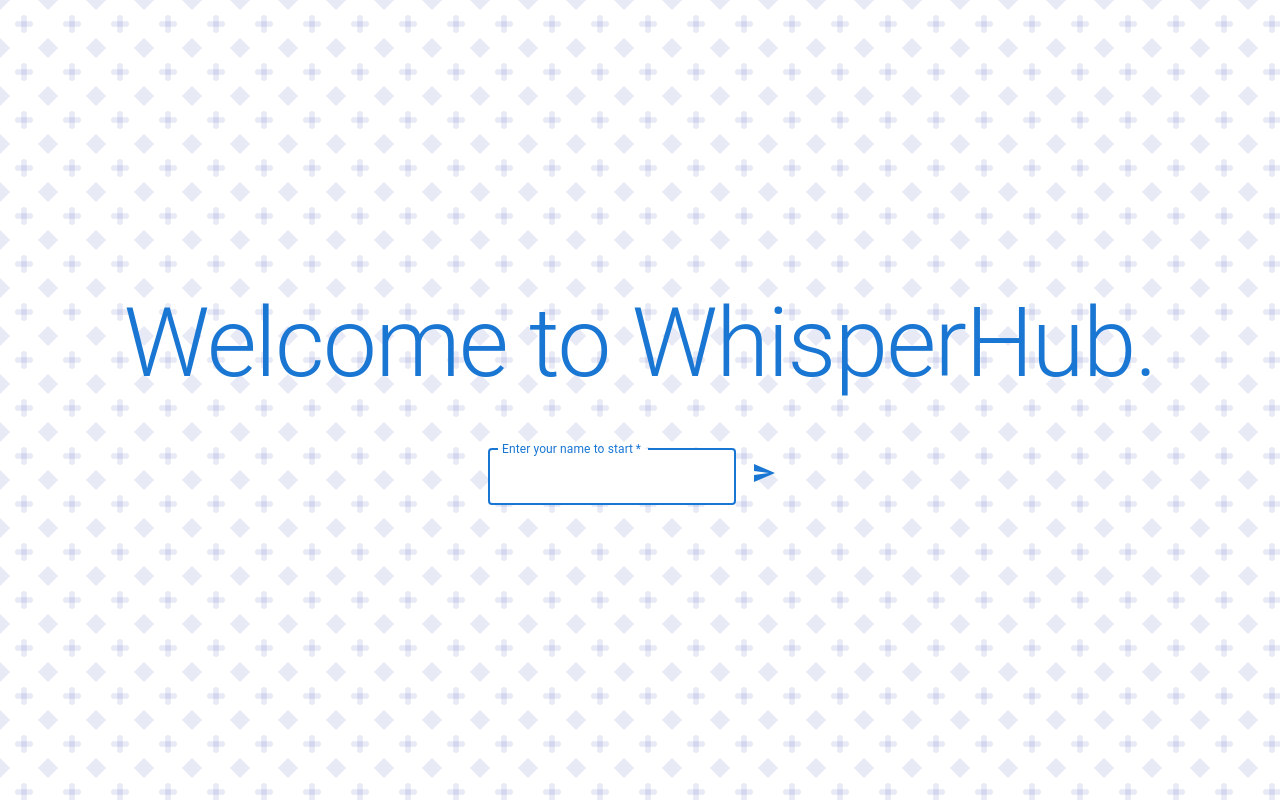
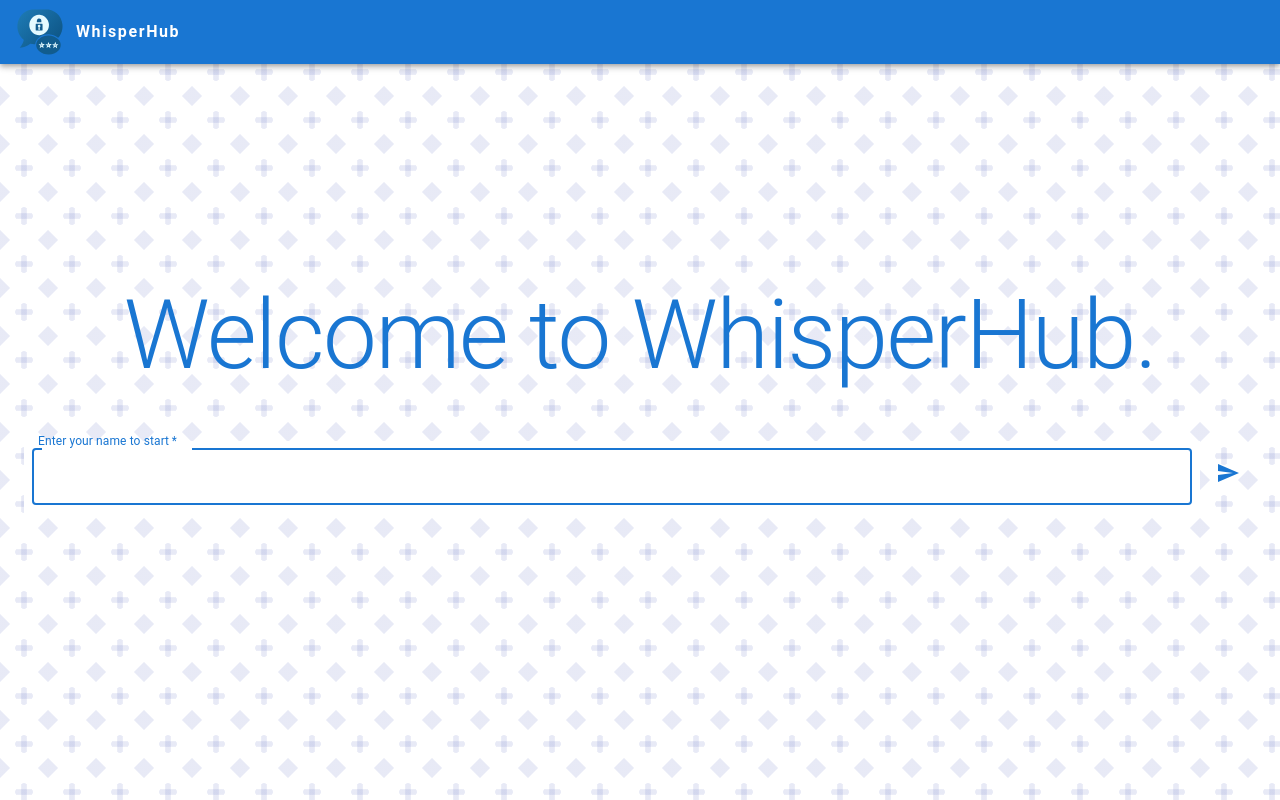
Before and after one commit to Kunal19880711/scalarchatterbox, a React (Vite) app in the folder client/: page / in a window 1280 px wide. Built offline with nearby package versions, Linux system fonts and the light colour scheme; no server answers.

Commit message:
fix Login pase css

```diff
--- a/client/src/App.css
+++ b/client/src/App.css
@@ -1,4 +1,5 @@
-.app {
+.app,
+.login {
   height: 100vh;
   background: linear-gradient(
       45deg,
--- a/client/src/components/AppBody.jsx
+++ b/client/src/components/AppBody.jsx
@@ -1,5 +1,5 @@
 import { useEffect } from "react";
-import { useSelector, useDispatch } from "react-redux";
+import { useDispatch } from "react-redux";
 import ChatPanel from "./ChatPanel";
 import NavBar from "./NavBar";
 import SendMessage from "./SendMessage";
@@ -8,27 +8,20 @@ import { IncomingMsg, SocketEvents } from "../common/contants";
 
 function AppBody() {
   const dispatch = useDispatch();
-  const {identity} = useSelector((state) => state.userData);
-  const view = !!identity ? (
+
+  useEffect(() => {
+    Object.values(IncomingMsg).forEach((type) => dispatch({ type }));
+    Object.values(SocketEvents).forEach((type) => dispatch({ type }));
+  }, [dispatch]);
+
+  return (
     <>
+      <Login />
       <NavBar />
       <ChatPanel />
       <SendMessage />
     </>
-  ) : (
-    <Login />
   );
-
-  useEffect(() => {
-    Object.values(IncomingMsg).forEach((type) =>
-      dispatch({ type })
-    );
-    Object.values(SocketEvents).forEach((type) =>
-      dispatch({ type })
-    );
-  }, [dispatch]);
-
-  return view;
 }
 
 export default AppBody;
--- a/client/src/components/Login.jsx
+++ b/client/src/components/Login.jsx
@@ -1,10 +1,11 @@
 import React from "react";
-import { useDispatch } from "react-redux";
+import { useDispatch, useSelector } from "react-redux";
 import LoginView from "./LoginView";
 import { AppConsts, OutgoingMsg } from "../common/contants";
 
 const Login = () => {
   const dispatch = useDispatch();
+  const { identity } = useSelector((state) => state.userData);
 
   const setUsername = (identity) => {
     dispatch({
@@ -13,7 +14,13 @@ const Login = () => {
     });
   };
 
-  return <LoginView setIdentity={setUsername} appName={AppConsts.AppName} />;
+  return (
+    <LoginView
+      identity={identity}
+      setIdentity={setUsername}
+      appName={AppConsts.AppName}
+    />
+  );
 };
 
 export default Login;
--- a/client/src/components/LoginView.jsx
+++ b/client/src/components/LoginView.jsx
@@ -5,27 +5,44 @@ import TextField from "@mui/material/TextField";
 import IconButton from "@mui/material/IconButton";
 import SendIcon from "@mui/icons-material/Send";
 import Typography from "@mui/material/Typography";
+import { Drawer } from "@mui/material";
 
-const LoginView = ({ setIdentity, appName }) => {
+const LoginView = ({ identity, setIdentity, appName }) => {
   const [username, setUsername] = useState("");
 
   return (
+    <Drawer anchor="top" open={!identity} transitionDuration={{ exit: 500 }}>
       <Container
+        className="login"
         maxWidth="xl"
         sx={{
-        height: "100vh",
           width: "100%",
           display: "flex",
           flexDirection: "column",
           justifyContent: "center",
           alignItems: "center",
-        transition: "transform 0.5s ease-in-out",
-        transform: "translateY(0)",
+          textAlign: "center",
         }}
       >
-      <Typography variant="h1" component="h1" color="primary" gutterBottom>
+        <Typography
+          variant="header"
+          component="h1"
+          color="primary"
+          gutterBottom
+          sx={{ display: { xs: "flex", sm: "none" } }}
+        >
           Welcome to {appName}.
         </Typography>
+        <Typography
+          variant="h1"
+          component="h1"
+          color="primary"
+          gutterBottom
+          sx={{ display: { xs: "none", sm: "flex" } }}
+        >
+          Welcome to {appName}.
+        </Typography>
+
         <Box
           component="form"
           sx={{
@@ -33,6 +50,7 @@ const LoginView = ({ setIdentity, appName }) => {
             flexDirection: "row",
             alignItems: "center",
             justifyContent: "center",
+            width: "100%",
           }}
           onSubmit={(e) => {
             e.preventDefault();
@@ -54,6 +72,7 @@ const LoginView = ({ setIdentity, appName }) => {
             onChange={(e) => setUsername(e.target.value)}
             sx={{
               backgroundColor: "white",
+              p: 1,
             }}
           />
           <IconButton
@@ -66,6 +85,7 @@ const LoginView = ({ setIdentity, appName }) => {
           </IconButton>
         </Box>
       </Container>
+    </Drawer>
   );
 };
 
```
Lines whose indentation alone changed are shown as unchanged.
